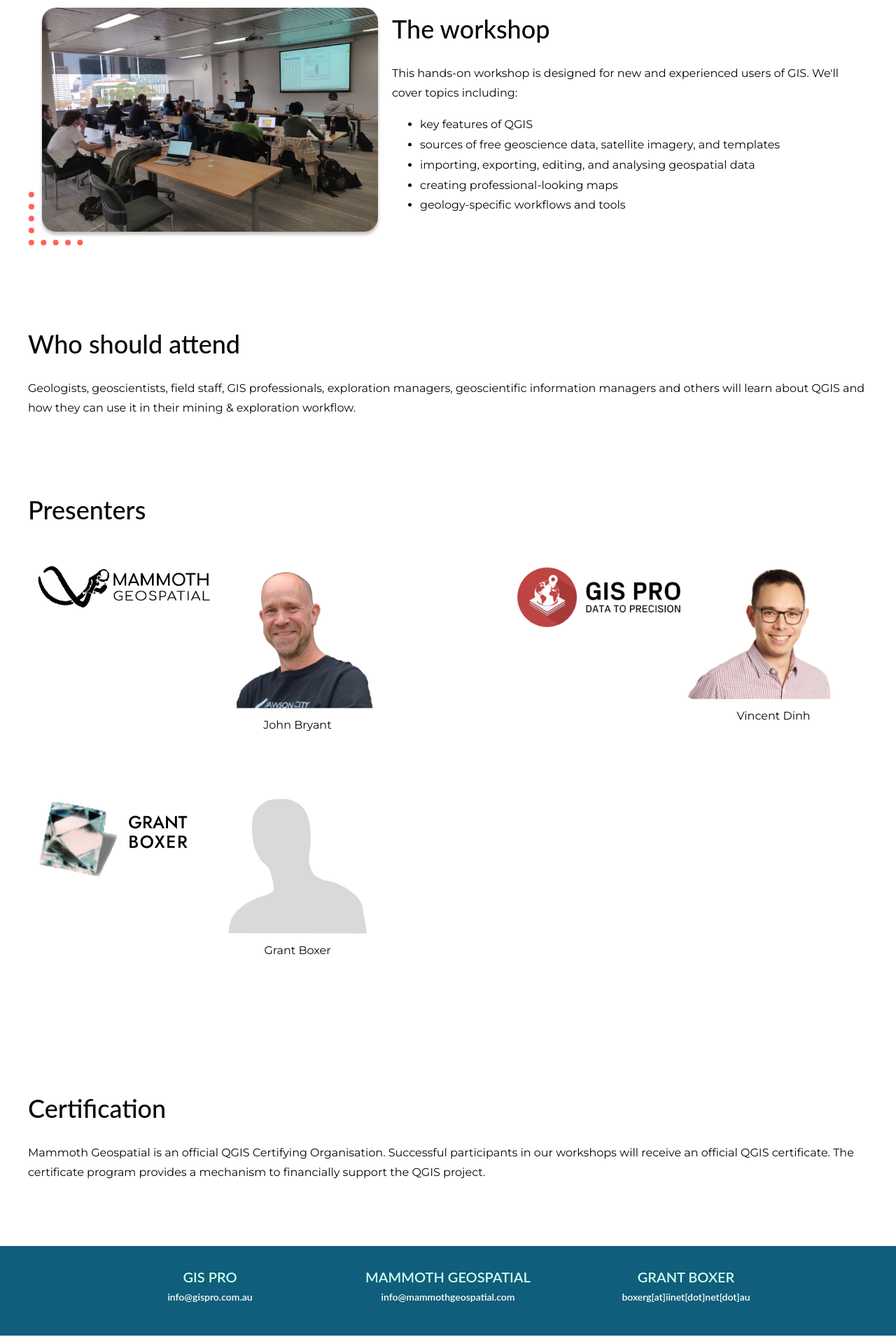
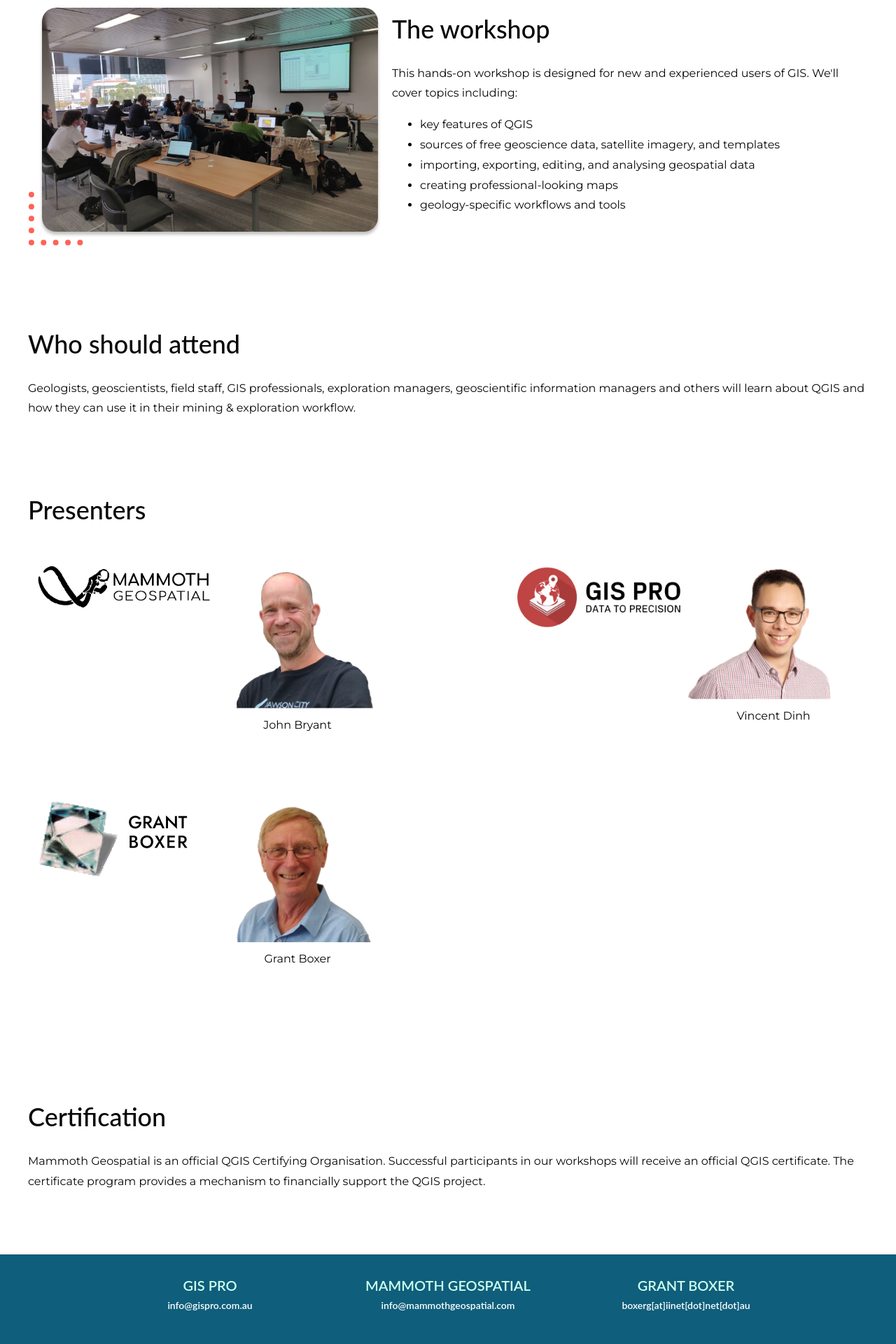
Before and after one commit to cmsmart/q4mex, a Jekyll site: the page built from course-intro-to-QGIS.html, in a window 1280 px wide. Shown: the part 874-2794 px from the top of the page at 70% size. Built offline with Jekyll 4.4.1, drawn with Linux system fonts in a browser that asks for light colours.

Commit message:
Update presenters.yml

```diff
--- a/_data/presenters.yml
+++ b/_data/presenters.yml
@@ -15,4 +15,4 @@
   company:
   website: https://grantboxer.github.io
   logo: grant_logo.png
-  headshot: placeholder.png
+  headshot: grant.png
```
